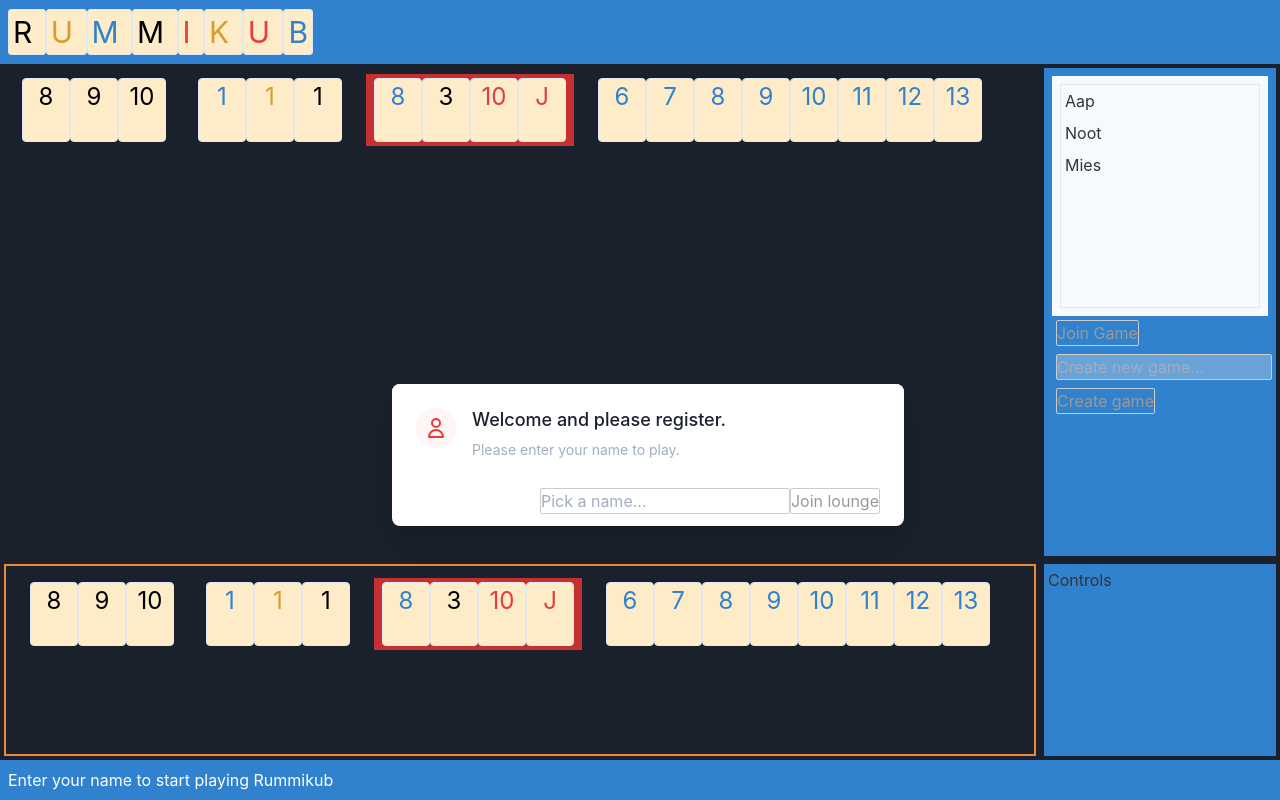
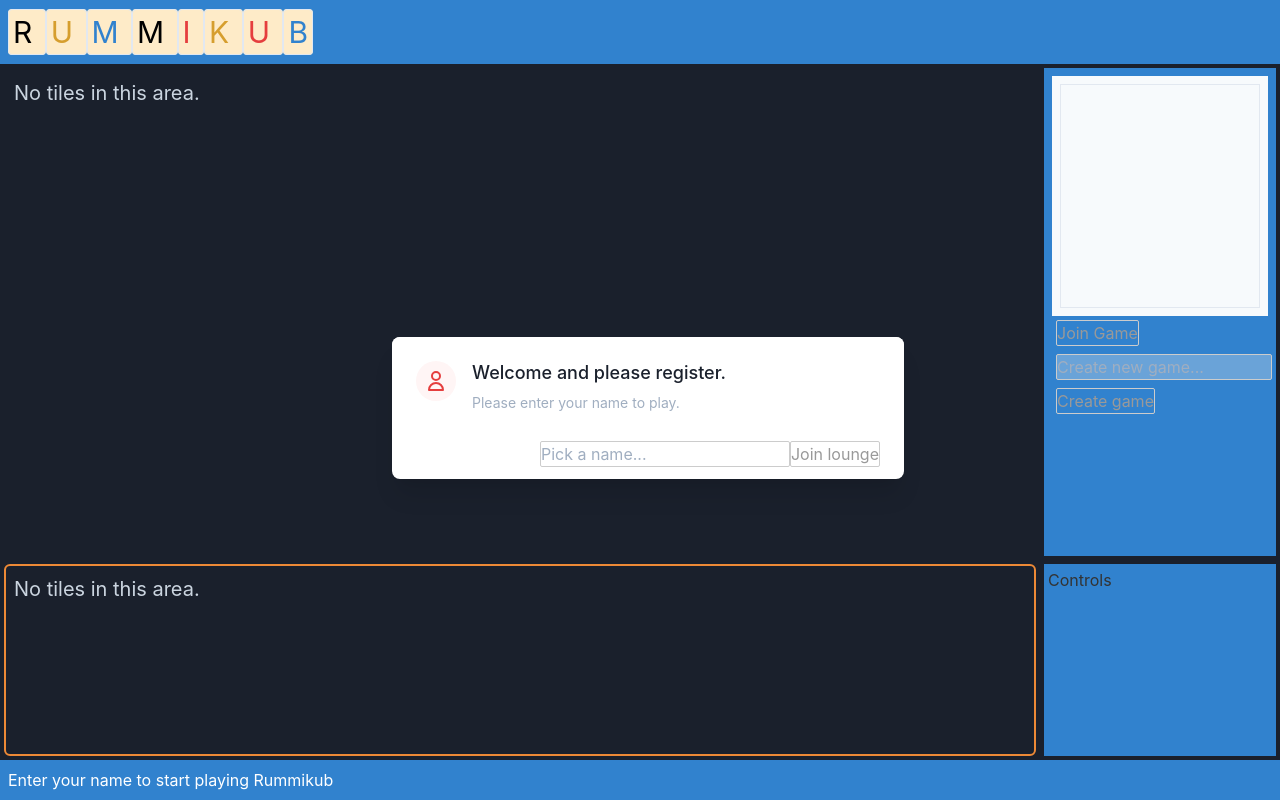
Before and after one commit to zlubsen/rummikub, a Svelte app in the folder client-svelte/: page / in a window 1280 px wide. Built offline with nearby package versions, Linux system fonts and the light colour scheme; what @tailwindcss/custom-forms, tailwindcss-font-inter would draw is missing.

Commit message:
UI stuff
- refactored GameBoard and PlayerHand into a common component
- UX fiddling with animations when hovering / dragging over a merge or split zone

```diff
--- a/client-svelte/src/App.svelte
+++ b/client-svelte/src/App.svelte
@@ -4,13 +4,12 @@
     import {LOCATION_TABLE, LOCATION_HAND} from "./utils/GameUtils.js";
     import * as IDL from "./idl/ClientMessages.js";
     import RegisterPlayer from "./components/RegisterPlayer.svelte";
-    import GameBoard from "./components/GameBoard.svelte";
     import GameList from "./components/GameList.svelte";
-    import PlayerHand from "./components/PlayerHand.svelte";
     import TurnControls from "./components/TurnControls.svelte";
     import Modal from "./components/Modal.svelte";
     import {log} from "./stores/logMessage.js";
     import {onDestroy} from "svelte";
+    import TileArea from "./components/TileArea.svelte";
 
     const updateInterval = 120000; // every 2 minutes
     const serverAddress = "ws://192.168.8.158:8080/join"
@@ -35,8 +34,8 @@
     let table = new Map();
     let hand = new Map();
 
-    const testData = true;
-    if(testData) setTestData();
+    const testData = false;
+    if (testData) setTestData();
 
     const unsubscribeLogging = log.subscribe(value => {
         logMessage = value;
@@ -46,7 +45,7 @@
 
     const receiveHandler = function (message) {
         let messageType = message.messageType
-        // console.log("received msg: " + message.messageType);
+
         switch (messageType) {
             case "MessageResponse":
                 logMessage = message.message;
@@ -263,7 +262,7 @@
         }
     }
 
-    const closeHandler = function() {
+    const closeHandler = function () {
         logMessage = "You were disconnected from the server.";
         clearState();
         // TODO cleanup client state
@@ -399,6 +398,15 @@
             {
                 gameName: "Mies"
             });
+        players.set("p1", "MyPlayer");
+        players.set("p2", "OtherPlayer");
+        players.set("p3", "AnotherPlayer");
+
+        playerId = "p1";
+        playerName = players.get(playerId);
+        currentGame = "Aap";
+        currentPlayer = "p1";
+        playersInCurrentGame = ["p1", "p2", "p3"];
 
         table.set("xxsdf1",
             {
@@ -496,14 +504,14 @@
     }
 
     const welcomeHeader = [
-        {char:'R',color:'black'},
-        {char:'U',color:'yellow-600'},
-        {char:'M',color:'blue-600'},
-        {char:'M',color:'black'},
-        {char:'I',color:'red-600'},
-        {char:'K',color:'yellow-600'},
-        {char:'U',color:'red-600'},
-        {char:'B',color:'blue-600'}];
+        {char: 'R', color: 'black'},
+        {char: 'U', color: 'yellow-600'},
+        {char: 'M', color: 'blue-600'},
+        {char: 'M', color: 'black'},
+        {char: 'I', color: 'red-600'},
+        {char: 'K', color: 'yellow-600'},
+        {char: 'U', color: 'red-600'},
+        {char: 'B', color: 'blue-600'}];
 </script>
 
 <div id="fullscreen-container" class="full-screen-app app-layout w-screen bg-gray-900">
@@ -523,31 +531,38 @@
 <!--            <RegisterPlayer playerId="{playerId}" on:connect={eventJoin} on:disconnect={eventLeave}/>-->
 <!--        </div>-->
 <!--    </Modal>-->
-    <header id="header" class="header-area h-16 bg-blue-600 p-2">
-        <span>
+    <header id="header" class="header-area h-16 bg-blue-600 p-2 flex flex-no-wrap items-stretch justify-between">
+        <div>
             {#each welcomeHeader as tile}
                 <span class="p-1 h-16 border border-gray-300 rounded bg-orange-200 text-center align-text-top text-3xl text-{tile.color}">
                     {tile.char}
                 </span>
             {/each}
-        </span>
+        </div>
+        <div class="text-left font-inter text-white flex flex-col">
+            <div class="text-left font-inter text-white">
             {#if playerName}
-            <span class="pl-2 pr-2 font-inter text-white">Player: {playerName}</span>
+                    Player: {playerName}
             {/if}
+            </div>
+            <div class="text-left font-inter text-white">
             {#if currentGame}
-            <span class="pl-2 pr-2 font-inter text-white">Game: {currentGame}</span>
+                Game: {currentGame}
+            {/if}
+            </div>
+        </div>
+        <div class="grid grid-cols-2 grid-rows-2">
         {#each playersInCurrentGame as playerId}
             <span class:bg-orange-500={playerId===currentPlayer}>{players.get(playerId)}</span>
         {/each}
-        {/if}
+        </div>
         <RegisterPlayer playerId="{playerId}" on:connect={eventJoin} on:disconnect={eventLeave}/>
     </header>
     <div class="board-area m-1">
-        <GameBoard table="{table}" isPlayersTurn="{isPlayersTurn}"
+        <TileArea tiles="{table}" areaLocation={LOCATION_TABLE} isPlayersTurn="{isPlayersTurn}"
                   on:merge={eventMerge}
                   on:split={eventSplit}
-            on:moveTiles="{eventMoveTiles}"
-        />
+                  on:moveTiles={eventMoveTiles}/>
     </div>
     <div class="game-area m-1">
         <GameList games="{games}" currentGame="{currentGame}" playerId="{playerId}" playersInSelectedGame="{playersInSelectedGame}"
@@ -560,11 +575,10 @@
         />
     </div>
     <div class="hand-area h-48 m-1">
-        <PlayerHand hand="{hand}"
+        <TileArea tiles="{hand}" areaLocation={LOCATION_HAND} isPlayersTurn="{true}"
           on:merge={eventMerge}
           on:split={eventSplit}
-            on:moveTiles={eventMoveTiles}
-        />
+          on:moveTiles={eventMoveTiles}/>
     </div>
     <div class="control-area m-1">
         <TurnControls {gameState} {isPlayersTurn}
@@ -636,3 +650,5 @@
 <!-- - GameLogic: Implement scoring mechanism when a player wins-->
 <!-- - GameLogic: Implement finish condition when no more players can make a valid move and heap is empty.-->
 <!-- - GameLogic: cannot drag back a tileset containing a joker from the table to hand (when placed there yourself in same turn); because a joker is not counted as part of the played tiles list...-->
+
+<!-- - Refactor incoming message handling to kill the giant switch contruct (put all messages in a map with specific handlers)-->
--- a/client-svelte/src/components/GameBoard.svelte
+++ /dev/null
@@ -1,44 +0,0 @@
-<script>
-    import TileSet from "./TileSet.svelte";
-    import { createEventDispatcher } from 'svelte';
-    import { LOCATION_TABLE, TILESET_SOURCE_LOCATION_TYPE, createMoveTilesEvent } from "../utils/GameUtils.js";
-
-    const dispatch = createEventDispatcher();
-
-    export let table;
-    export let isPlayersTurn;
-
-    function eventMoveTilesToTable(event) {
-        if (event.dataTransfer.getData(TILESET_SOURCE_LOCATION_TYPE)!==LOCATION_TABLE) {
-            const payload = createMoveTilesEvent(event, LOCATION_TABLE);
-            dispatch(payload.eventName, payload);
-        }
-    }
-
-    function eventDragOver(event) {
-        event.preventDefault();
-    }
-</script>
-
-<div id="gameBoard"
-        on:drop={eventMoveTilesToTable}
-        on:dragover={eventDragOver}
-        class="flex flex-row flex-wrap items-start content-start h-full"
-        class:active-player={isPlayersTurn}
-        class:inactive-player={!isPlayersTurn}>
-    {#if table.size === 0 }
-        <span class="text-xl text-gray-400">No tiles are on the table.</span>
-    {/if}
-    {#each [...table] as [id, tileSet]}
-        <TileSet {tileSet} location="TABLE" on:merge on:split></TileSet>
-    {/each}
-</div>
-
-<style>
-    .active-player {
-        @apply border-2 border-orange-500 rounded-md;
-    }
-    .inactive-player {
-        padding: 2px;
-    }
-</style>
--- a/client-svelte/src/components/Modal.svelte
+++ b/client-svelte/src/components/Modal.svelte
@@ -2,7 +2,7 @@
     export let show = false;
 </script>
 
-<div class="fixed z-20 w-full overflow-y-auto" class:hidden="{!show}">
+<div class="fixed z-10 w-full overflow-y-auto">
     <div class="flex items-end justify-center min-h-screen pt-4 px-4 pb-20 text-center sm:block sm:p-0">
         <!--
           Background overlay, show/hide based on modal state.
@@ -14,7 +14,7 @@
             From: "opacity-100"
             To: "opacity-0"
         -->
-        <div class="fixed inset-0 transition-opacity">
+        <div class="fixed inset-0 transition-opacity" class:hidden="{!show}">
             <div class="absolute inset-0 bg-gray-500 opacity-75"></div>
         </div>
 
@@ -56,4 +56,4 @@
         </div>
     </div>
 </div>
-<slot/>
+<slot/> <!-- Fix needed for svelte error when using more than 2 named slots; needs a 'default' slot -->
--- a/client-svelte/src/components/PlayerHand.svelte
+++ /dev/null
@@ -1,34 +0,0 @@
-<script>
-    import TileSet from "./TileSet.svelte";
-    import { LOCATION_HAND, TILESET_SOURCE_LOCATION_TYPE, createMoveTilesEvent } from "../utils/GameUtils.js";
-    import { createEventDispatcher } from 'svelte';
-
-    const dispatch = createEventDispatcher();
-
-    export let hand;
-
-    function eventMoveTilesToHand(event) {
-        if (event.dataTransfer.getData(TILESET_SOURCE_LOCATION_TYPE)!==LOCATION_HAND) {
-            const payload = createMoveTilesEvent(event, LOCATION_HAND);
-            dispatch(payload.eventName, payload);
-        }
-    }
-
-    function eventDragOver(event) {
-        event.preventDefault();
-    }
-
-</script>
-
-<div id="playerHand" class="flex flex-row flex-wrap items-start content-start h-full p-2 border-2 border-orange-500"
-    on:drop={eventMoveTilesToHand}
-     on:dragover={eventDragOver}>
-    {#if hand.size === 0 }
-        <span class="text-xl text-gray-400">You have no tiles in hand.</span>
-    {/if}
-    {#each [...hand] as [id, tileSet]}
-        <TileSet {tileSet} location="HAND" on:merge on:split></TileSet>
-    {/each}
-</div>
-
-<style></style>
--- a/client-svelte/src/components/Tile.svelte
+++ b/client-svelte/src/components/Tile.svelte
@@ -19,7 +19,11 @@
 
 <div class="w-12 h-16 border border-gray-300 rounded bg-orange-200 text-center text-2xl text-{colorToStyle(tile.color)}">
     {#if tile.isJoker}
-        J
+        &#129313;
+<!--        TODO: nice icon for the joker (aligning SVG image was a pain) -->
+<!--        <svg xmlns="http://www.w3.org/2000/svg" fill="none" viewBox="0 0 16 16" preserveAspectRatio="xMaxYMax meet" stroke="currentColor">-->
+<!--            <path stroke-linecap="round" stroke-linejoin="round" stroke-width="2" d="M14.828 14.828a4 4 0 01-5.656 0M9 10h.01M15 10h.01M21 12a9 9 0 11-18 0 9 9 0 0118 0z" />-->
+<!--        </svg>-->
     {:else}
         {tile.number}
     {/if}
--- /dev/null
+++ b/client-svelte/src/components/TileArea.svelte
@@ -0,0 +1,46 @@
+<script>
+    import { createEventDispatcher } from 'svelte';
+    import TileSet from "./TileSet.svelte";
+    import { TILESET_SOURCE_LOCATION_TYPE, createMoveTilesEvent } from "../utils/GameUtils.js";
+
+    const dispatch = createEventDispatcher();
+
+    export let tiles;
+    export let areaLocation;
+    export let isPlayersTurn;
+
+    function eventMoveTiles(event) {
+        if (event.dataTransfer.getData(TILESET_SOURCE_LOCATION_TYPE)!==areaLocation) {
+            const payload = createMoveTilesEvent(event, areaLocation);
+            dispatch(payload.eventName, payload);
+        }
+    }
+
+    function eventDragOver(event) {
+        event.preventDefault();
+    }
+
+</script>
+
+<div id="tileArea-{areaLocation}"
+     on:drop={eventMoveTiles}
+     on:dragover={eventDragOver}
+     class="flex flex-row flex-wrap items-start content-start h-full"
+     class:active-player={isPlayersTurn}
+     class:inactive-player={!isPlayersTurn}>
+    {#if tiles.size === 0 }
+        <span class="text-xl text-gray-400 p-2">No tiles in this area.</span>
+    {/if}
+    {#each [...tiles] as [id, tileSet]}
+        <TileSet {tileSet} location="{areaLocation}" on:merge on:split></TileSet>
+    {/each}
+</div>
+
+<style>
+    .active-player {
+        @apply border-2 border-orange-500 rounded-md;
+    }
+    .inactive-player {
+        padding: 2px;
+    }
+</style>
--- a/client-svelte/src/components/TileSet.svelte
+++ b/client-svelte/src/components/TileSet.svelte
@@ -20,6 +20,8 @@
     let showSplitZones = false;
     $: showMergeZones = busyDragging && !dragSelf;
 
+    let hoverDropZone;
+
     const unsubscribeDragging = dragging.subscribe(value => {
         busyDragging = value;
     });
@@ -40,12 +42,23 @@
     function eventDragEnd(event, tileSetId) {
         event.preventDefault();
 
-        showSplitZones = false;
+        showSplitZones = true;
         dragging.set(false);
         dragSelf = false;
     }
 
+    function eventDragEnter(event, dropZoneId) {
+        hoverDropZone = dropZoneId;
+        event.preventDefault();
+    }
+
+    function eventDragLeave(event, dropZoneId) {
+        hoverDropZone = undefined;
+        event.preventDefault();
+    }
+
     function eventDragOver(event, tileSetId) {
+        currentDragOver = tileSetId;
         event.preventDefault();
     }
 
@@ -91,36 +104,33 @@
      on:dragend={(event)=>eventDragEnd(event, tileSet.id)}
      on:mouseover={(event)=>eventHoverStart(event, tileSet.id)}
      on:mouseout={(event)=>eventHoverEnd(event, tileSet.id)}
-     on:mousemove={()=>{showSplitZones = true;}}
      class:invalid-highlight="{!tileSet.isValid}"
      class="relative flex-none flex items-center px-2 py-1 mx-2 my-1 z-20 hover:bg-gray-500 hover:cursor-pointer">
-    {#if showMergeZones}
         <div class="merge-zones-container">
-                <div id={tileSet.id+ZONE_MERGE+0} class="w-5 h-full bg-gray-400 opacity-50"
+                <div id={tileSet.id+ZONE_MERGE+0} class="w-5 h-full bg-gray-400 opacity-50 z-10 transition duration-500 ease-in-out"
+                     class:hidden={!showMergeZones}
+                     class:dragged-over={hoverDropZone=== (tileSet.id+ZONE_MERGE+0)}
                      on:drop={(event)=>eventDropMerge(event, tileSet.id, 0)}
-                     on:dragover={(event)=>eventDragOver(event, tileSet.id)}
-                     in:scale="{{duration: 400, opacity: 0.5, start: 0.5, easing: quintOut}}">&nbsp;</div>
+                     on:dragenter={(event)=>eventDragEnter(event, tileSet.id+ZONE_MERGE+0)}
+                     on:dragleave={(event)=>eventDragLeave(event, tileSet.id+ZONE_MERGE+0)}>&nbsp;</div>
                 {#each tileSet.tiles as tile, i}
-                    <div id={tileSet.id+ZONE_MERGE+(i+1)} class="w-5 h-full bg-gray-400 opacity-50"
+                    <div id={tileSet.id+ZONE_MERGE+(i+1)} class="w-5 h-full bg-gray-400 opacity-50 z-10 transition duration-500 ease-in-out"
+                         class:hidden={!showMergeZones}
+                         class:dragged-over={hoverDropZone=== (tileSet.id+ZONE_MERGE+(i+1))}
                          on:drop={(event)=>eventDropMerge(event, tileSet.id, i+1)}
-                         on:dragover={(event)=>eventDragOver(event, tileSet.id)}
-                         in:scale="{{duration: 400, opacity: 0.5, start: 0.5, easing: quintOut}}">&nbsp;</div>
+                         on:dragenter={(event)=>eventDragEnter(event, tileSet.id+ZONE_MERGE+(i+1))}
+                         on:dragleave={(event)=>eventDragLeave(event, tileSet.id+ZONE_MERGE+(i+1))}>&nbsp;</div>
                 {/each}
         </div>
-    {/if}
-<!--    class:hidden="{!showMergeZones}"-->
     {#each tileSet.tiles as tile, i}
         <Tile {tile}></Tile>
     {/each}
     <div class="split-zones-container">
         {#each tileSet.tiles as tile, i}
             {#if i < (tileSet.tiles.length - 1)}
-                <div id={tileSet.id+ZONE_SPLIT + (i+1)} class="w-5 h-full opacity-75 hover:bg-gray-600 hover:cursor-ew-resize"
+                <div id={tileSet.id+ZONE_SPLIT + (i+1)} class="transition duration-500 ease-in-out w-5 h-full opacity-75 hover:bg-gray-600 hover:cursor-ew-resize"
                      class:hidden={!showSplitZones}
-                     in:scale="{{duration: 400, opacity: 0.5, start: 0.5, easing: quintOut}}"
-                     on:click={(event)=>eventClickSplit(event, tileSet.id, i+1)}>
-                    &nbsp;
-                </div>
+                     on:click={(event)=>eventClickSplit(event, tileSet.id, i+1)}>&nbsp;</div>
             {/if}
         {/each}
     </div>
@@ -140,4 +150,7 @@
     .invalid-highlight {
         @apply bg-red-700;
     }
+    .dragged-over {
+        @apply bg-blue-600;
+    }
 </style>
```
Also changed, not shown: 1 other file (tests, documents, lock files or other folders). Lines whose indentation alone changed are shown as unchanged.
